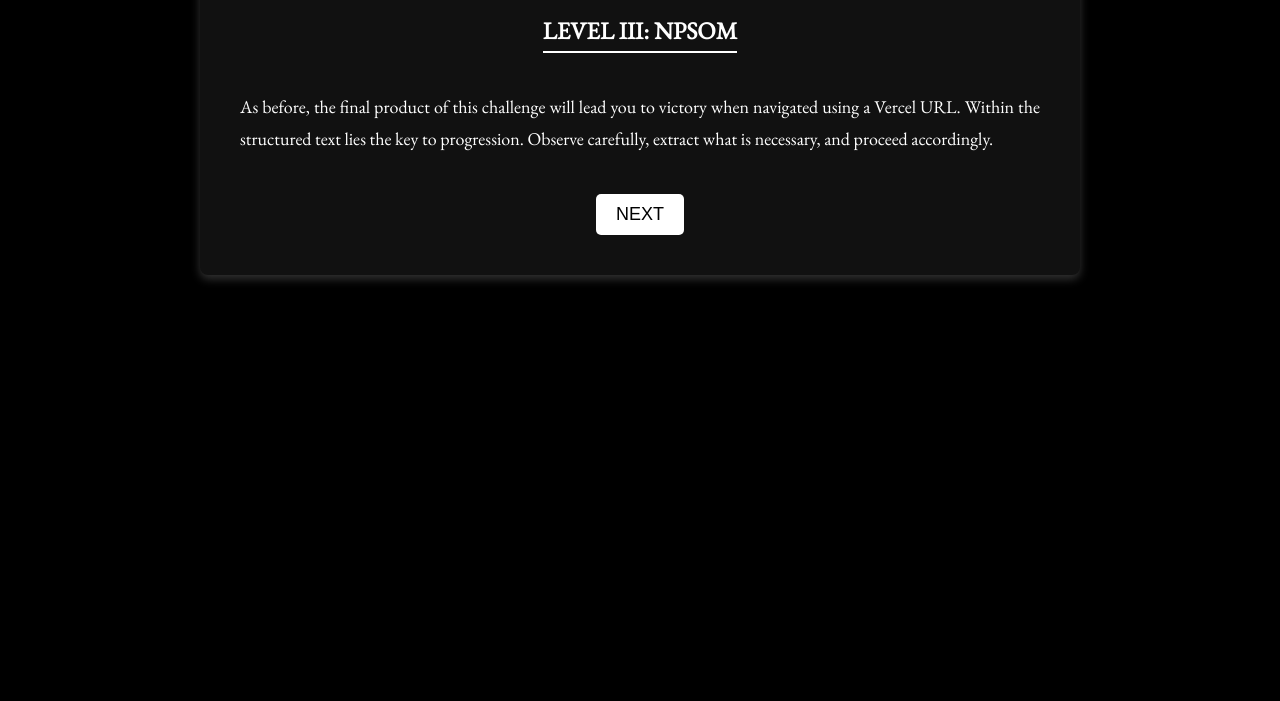
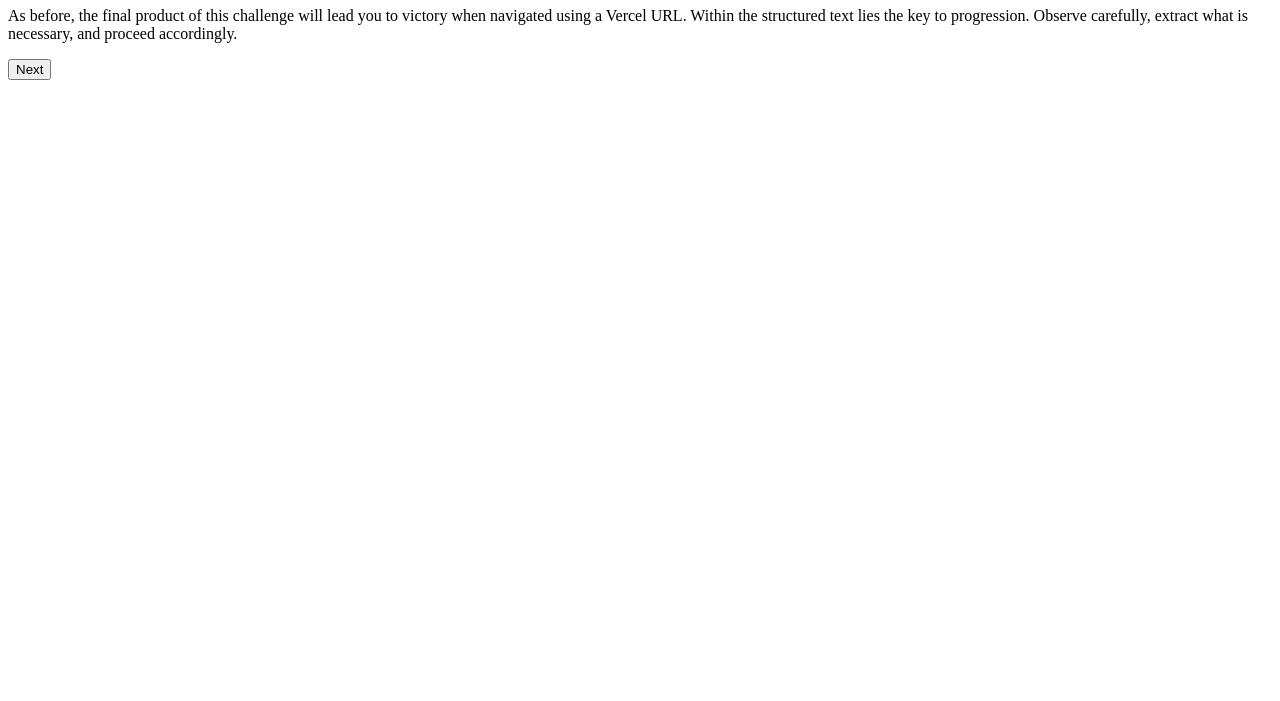
Before and after one commit to samaiayoub/ascendandapproach, a plain HTML site: page index.html in a window 1280 px wide. Shown: the part 99-800 px from the top of the page. Drawn offline with nearby package versions, Linux system fonts and the light colour scheme.

Commit message:
Update index.html

```diff
--- a/index.html
+++ b/index.html
@@ -1,49 +1,7 @@
 <!DOCTYPE html>
 <html lang="en">
 <head>
-    <meta charset="UTF-8">
-    <meta name="viewport" content="width=device-width, initial-scale=1.0">
-    <title>Level III: NPSOM</title>
-    <style>
-        @import url('https://fonts.googleapis.com/css2?family=EB+Garamond&display=swap');
-        body {
-            font-family: 'EB Garamond', serif;
-            background-color: #000000;
-            color: #ffffff;
-            text-align: center;
-            padding: 50px;
-        }
-        .container {
-            max-width: 800px;
-            margin: auto;
-            padding: 40px;
-            background: #111111;
-            box-shadow: 0px 4px 10px rgba(255, 255, 255, 0.2);
-            border-radius: 8px;
-        }
-        h1 {
-            font-size: 24px;
-            text-transform: uppercase;
-            margin-bottom: 20px;
-            border-bottom: 2px solid #ffffff;
-            display: inline-block;
-            padding-bottom: 5px;
-        }
-        p {
-            font-size: 18px;
-            text-align: justify;
-            line-height: 1.8;
-        }
-        .button {
-            display: inline-block;
-            margin-top: 20px;
-            padding: 10px 20px;
-            font-size: 18px;
-            color: #000000;
-            background-color: #ffffff;
-            border: none;
-            border-radius: 5px;
-            cursor: pointer;
+
             text-transform: uppercase;
         }
         .button:hover {
```
